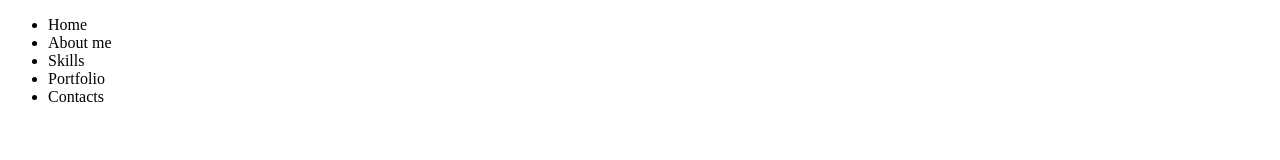
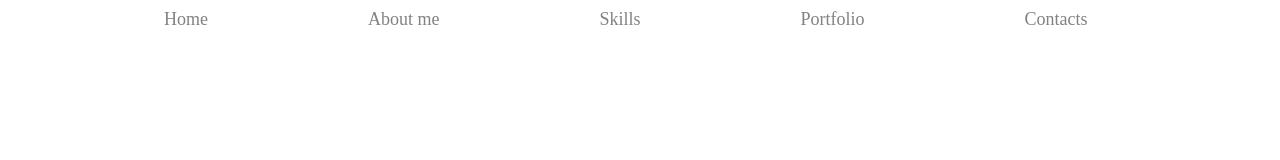
Before and after one commit to koman4git/firstProject, a plain HTML site: page index.html in a window 1280 px wide. Shown: the top 160 px of the page. Drawn offline with Linux system fonts and the light colour scheme.

Commit message:
стилизация меню хедера

```diff
--- a/index.html
+++ b/index.html
@@ -8,13 +8,14 @@
 <body>
     <div class="container">
         <header>
-            <ul class="header-menu">
-                <li>Home</li>
-                <li>About me</li>
-                <li>Skills</li>
-                <li>Portfolio</li>
-                <li>Contacts</li>
-            </ul>
+            <nav class="header-menu">
+                <a href="#">Home</a>
+                <a href="#">About me</a>
+                <a href="#">Skills</a>
+                <a href="#">Portfolio</a>
+                <a href="#">Contacts</a>
+            </nav>
+            <img src="" alt="">
         </header>
     </div>
 </body>
--- a/style.css
+++ b/style.css
@@ -2,3 +2,11 @@
     width: 1920px;
     margin: 0 auto;
 }
+a{
+    margin-left: 156px;
+    text-decoration: none;
+    font-family: Gilroy-Bold;
+    font-size: 18px;
+    line-height: 22px;
+    color: #828282;
+}
```
